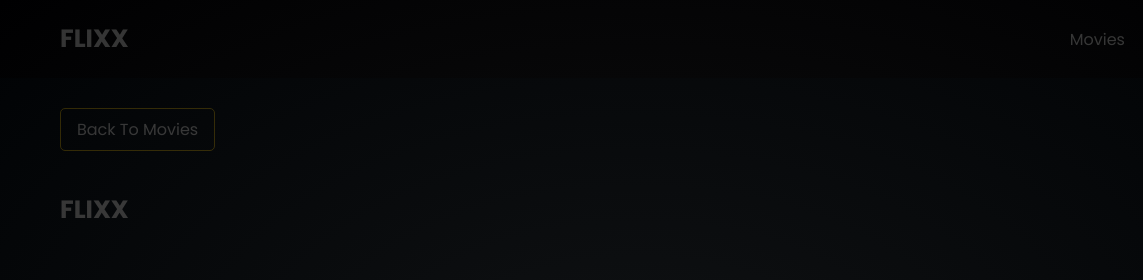
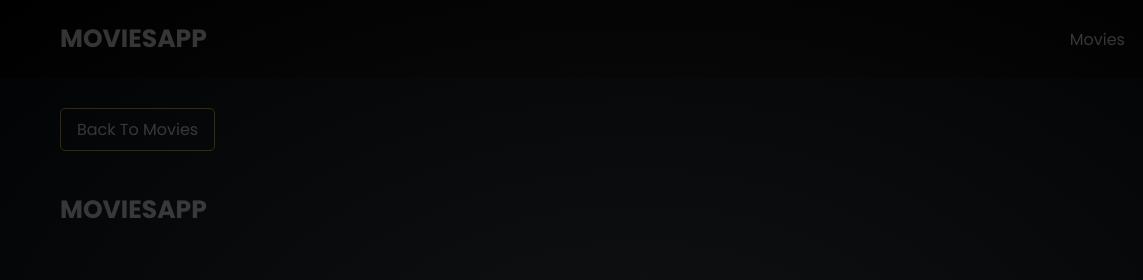
Before and after one commit to DeesGees/MovieApp, a plain HTML site: page movie-details.html in a window 1280 px wide. Shown: the top 280 px of the page, 0-1143 px from the left. Drawn offline with Linux system fonts and the light colour scheme; no server answers.

Commit message:
final commit

```diff
--- a/movie-details.html
+++ b/movie-details.html
@@ -14,12 +14,12 @@
     <link rel="stylesheet" href="css/style.css" />
     <link rel="stylesheet" href="css/spinner.css" />
     <script src="js/script.js" defer></script>
-    <title>Flixx | Movie Details</title>
+    <title>MoviesApp | Movie Details</title>
   </head>
   <body>
     <header class="main-header">
       <div class="container">
-        <div class="logo"><a href="/">FLIXX</a></div>
+        <div class="logo"><a href="/">MoviesApp</a></div>
         <nav>
           <ul>
             <li>
@@ -45,7 +45,7 @@
     <!-- Footer -->
     <footer class="main-footer">
       <div class="container">
-        <div class="logo"><span>FLIXX</span></div>
+        <div class="logo"><span>MoviesApp</span></div>
         <div class="social-links">
           <a href="https://www.facebook.com" target="_blank"
             ><i class="fab fa-facebook-f"></i
```
Also changed, not shown: index.html (+1 -1 lines), search.html (+3 -3 lines), shows.html (+3 -3 lines), tv-details.html (+3 -3 lines).
